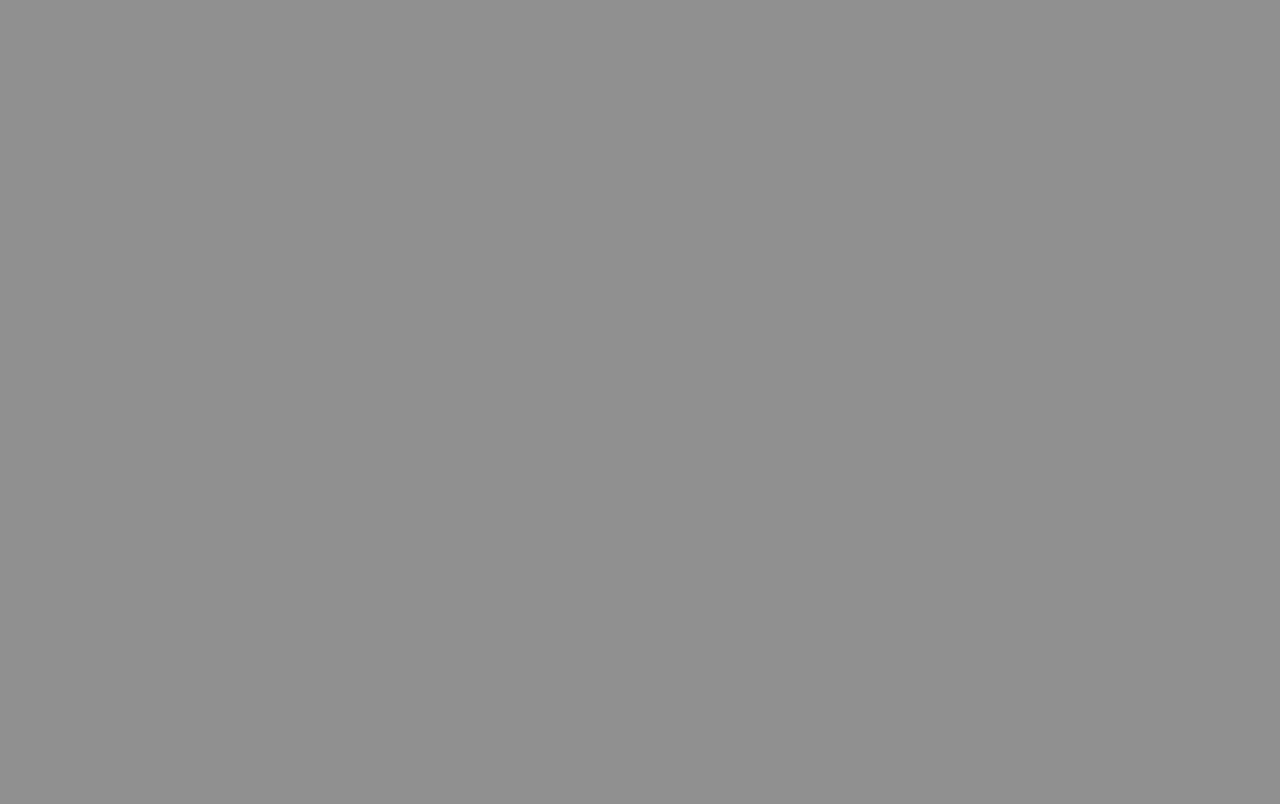
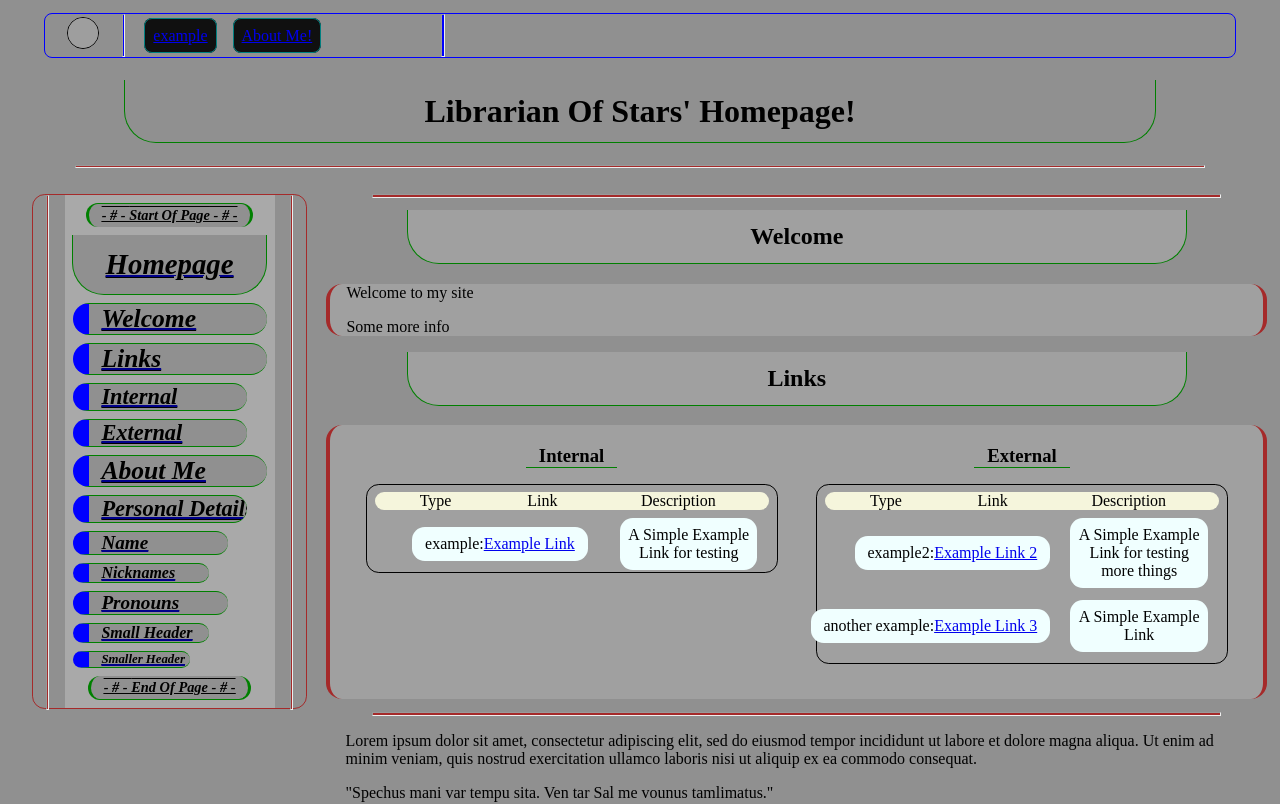
Before and after one commit to librarianofstars-ca-org/website, a Next.js app: page / in a window 1280 px wide. Shown: the top 804 px of the page. Built offline with nearby package versions, Linux system fonts and the light colour scheme; grey boxes are pictures that could not be loaded.

Commit message:
fix: pass down children from layout to page body to render site corectly

```diff
--- a/components/meta.tsx
+++ b/components/meta.tsx
@@ -12,7 +12,9 @@ export interface head_props {
   charSet: string;
   aboutPage: page_details;
 }
-export interface body_props {}
+export interface body_props {
+  contents: any; // React.ReactNode?
+}
 export interface layout_props {
   head: head_props;
   body: body_props;
@@ -30,7 +32,9 @@ export const default_head_props: head_props = {
   charSet: "utf-8",
   aboutPage: default_page_details,
 };
-export const default_body_props: body_props = {};
+export const default_body_props: body_props = {
+  contents: <></>,
+};
 export const default_layout_props: layout_props = {
   head: default_head_props,
   body: default_body_props,
@@ -38,7 +42,14 @@ export const default_layout_props: layout_props = {
   className: "style-root",
 };
 
-export default function Layout({ properties }: { properties: layout_props }) {
+export default function Layout({
+  properties,
+  children,
+}: {
+  properties: layout_props;
+  children;
+}) {
+  properties.body.contents = children;
   return (
     <html
       lang={properties.language}
@@ -131,5 +142,5 @@ function PageIcons() {
 }
 
 export function PageBody({ properties }: { properties: body_props }) {
-  return <body id="page">{/* {children} */}</body>;
+  return <body id="page">{properties.contents}</body>;
 }
```
